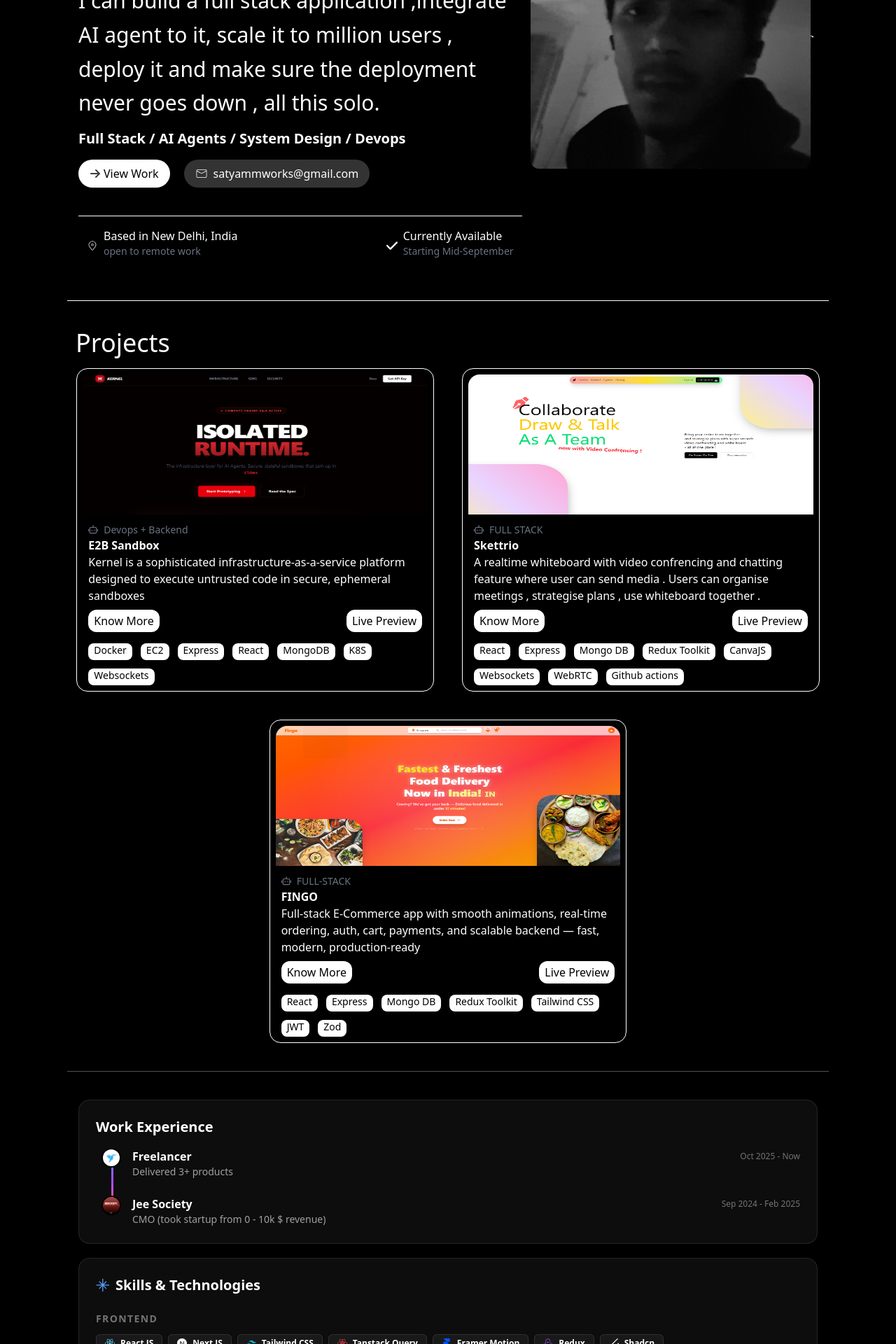
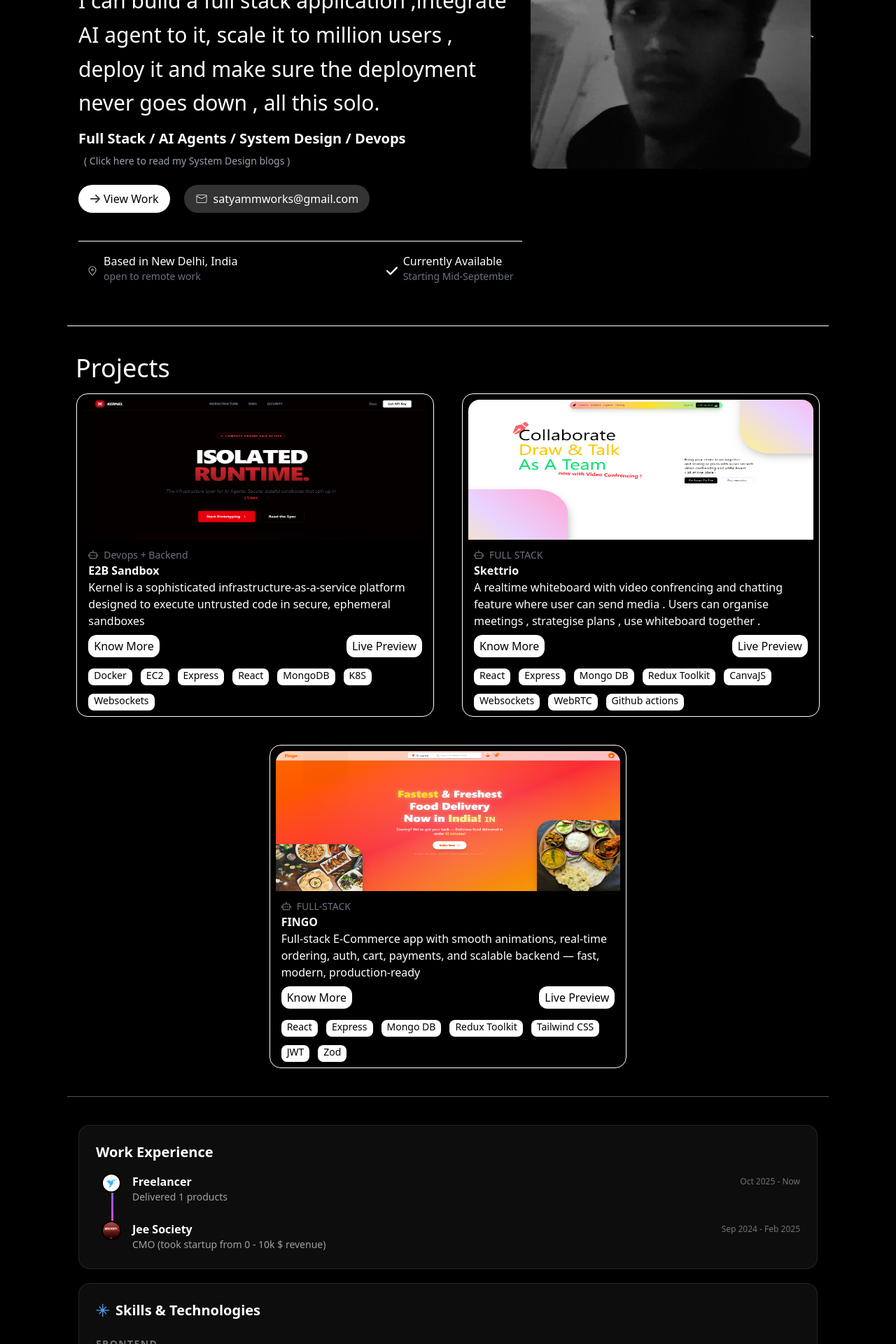
Before and after one commit to martiniscoding/portfolio, a React (Vite) app: page / in a window 1280 px wide. Shown: the part 357-2277 px from the top of the page at 70% size. Built offline with nearby package versions, Linux system fonts and the light colour scheme.

Commit message:
adding medium link

```diff
--- a/src/Cards.jsx
+++ b/src/Cards.jsx
@@ -40,7 +40,7 @@ function Cards() {
               <img src={freelancer} className="size-7 rounded-full border-2 border-black" alt="Freelance" />
               <div>
                 <p className="font-bold">Freelancer</p>
-                <p className="text-sm text-neutral-400">Delivered 3+ products</p>
+                <p className="text-sm text-neutral-400">Delivered 1 products</p>
               </div>
             </div>
             <div className="text-xs text-neutral-500 mt-1">Oct 2025 - Now</div>
--- a/src/Hero.jsx
+++ b/src/Hero.jsx
@@ -36,6 +36,11 @@ function Hero() {
          it, scale it to million users , deploy it and  make sure the deployment never goes down , all this solo.
         </div>
         <p className="mt-3 font-bold text-xl"> Full Stack / AI Agents / System Design / Devops </p>
+        <p className="p-2">
+          <p className="hover:cursor-pointer text-sm text-gray-400" onClick={()=>{
+            window.open("https://medium.com/@satyammworks")
+          }} > ( Click here to read my  System Design blogs ) </p>
+        </p>
         <div className=" flex flex-col md:flex-row pt-4  gap-5 border-b pb-10">
           <button className="bg-white rounded-4xl px-4 py-4 md:py-2 flex gap-1 text-black items-center w-full md:w-auto">
             <span className="size-4">
--- a/src/RecentWork.jsx
+++ b/src/RecentWork.jsx
@@ -2,8 +2,6 @@ import React from "react";
 import work from "../public/work.jpg";
 import erasepdf from "../public/erasepdf.png";
 import fingo from "../public/fingo.png";
-import property from "../public/property.png";
-import aiconsole from "../public/aiconsole.png";
 import { RiRobot2Line } from "react-icons/ri";
 import { motion } from "motion/react";
 import { useScroll } from "./ScrollContext";
```
